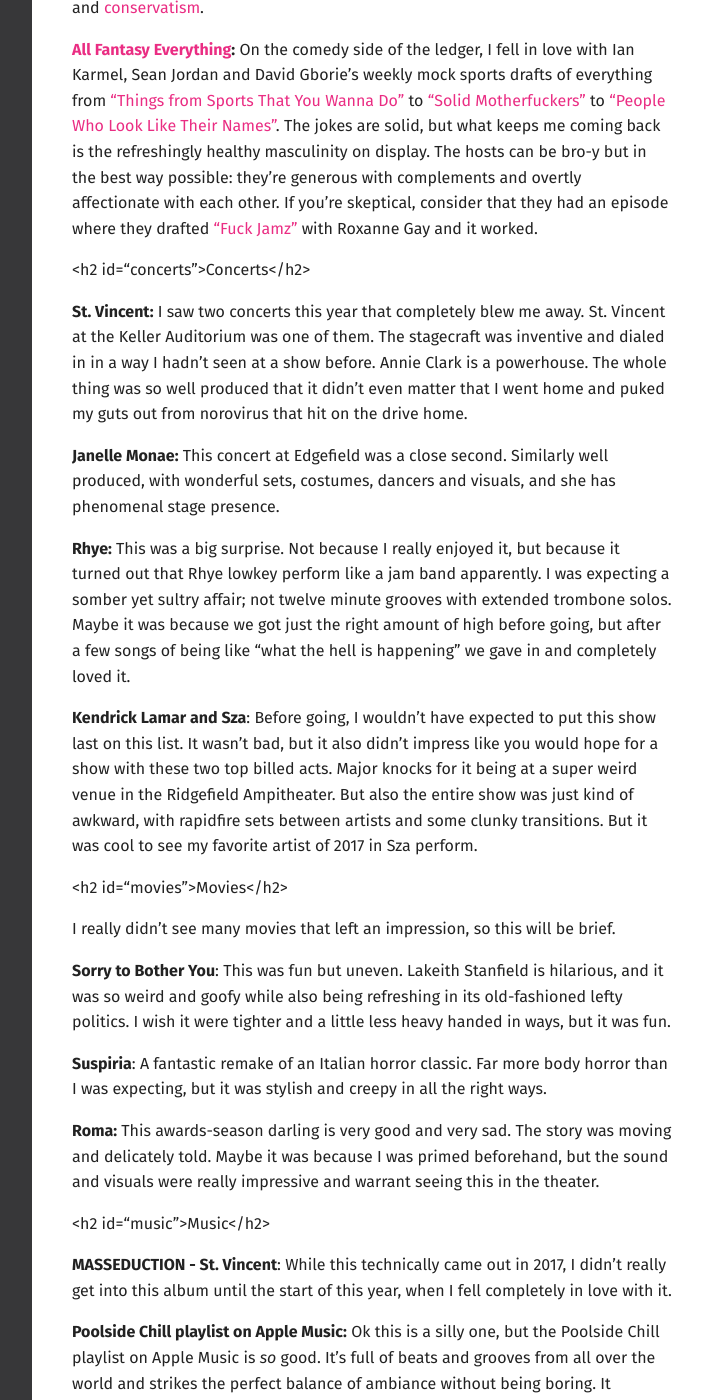
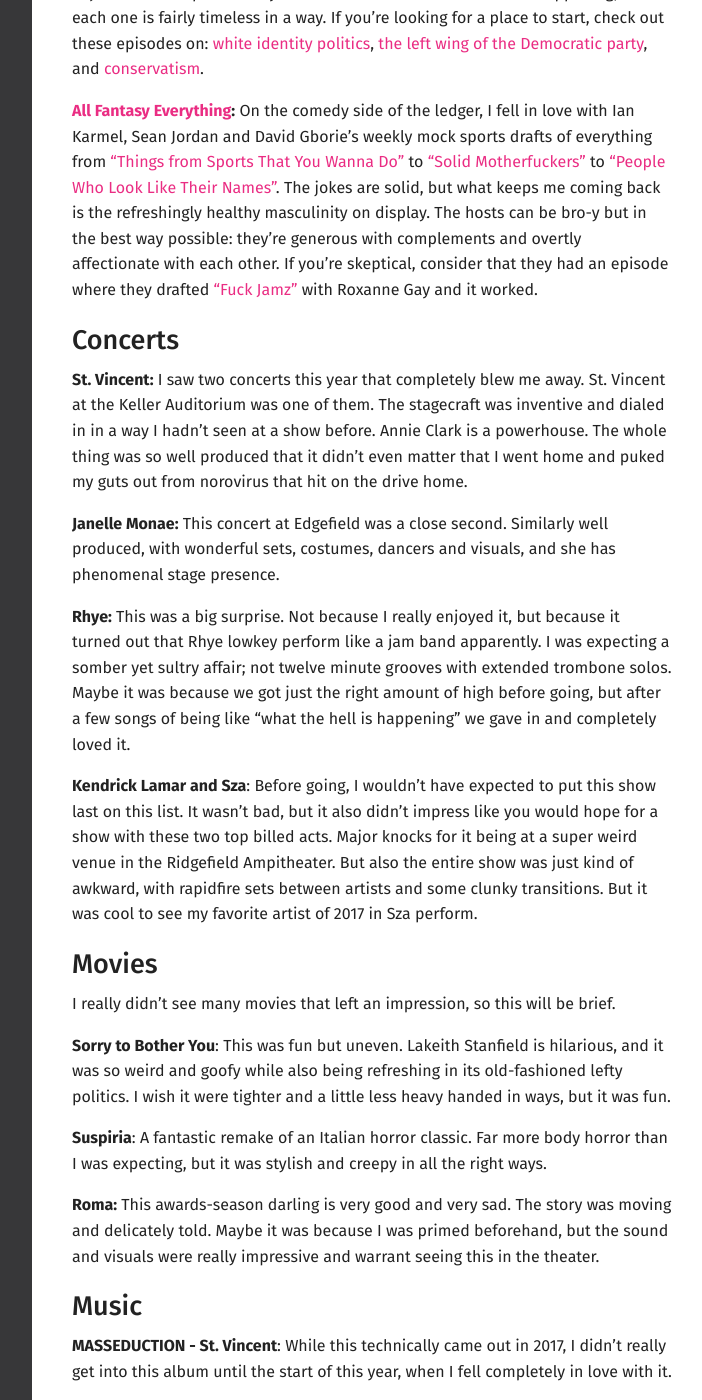
Before and after one commit to noahmanger/noahmanger.github.io, a Jekyll site: the page built from _posts/2018-12-29-best-of.md, in a window 1280 px wide and 1400 px high, scrolled down 2269 px. Shown: the whole window, without its empty margins (188-890 px from the left). Built offline with Jekyll 4.4.1, drawn with Linux system fonts in a browser that asks for light colours; some of the changed text lies outside the part shown.

Commit message:
Fix headings

```diff
--- a/_posts/2018-12-29-best-of.md
+++ b/_posts/2018-12-29-best-of.md
@@ -10,14 +10,14 @@
 <!--more-->
 
 Jump to:
-- [Television](#tv)
+- [Television](#television)
 - [Games](#games)
 - [Podcasts](#podcasts)
 - [Concerts](#concerts)
 - [Movies](#movies)
 - [Music](#music)
 
-<h2 id=“tv”>Television</h2>
+## Television
 
 I really didn’t watch a whole lot of TV this year. It wasn’t a conscious decision; I just found myself with less and less time that I cared to spend consciously watching something new. But these series were worth my time.
 
@@ -31,14 +31,14 @@
 
 **Wild Wild Country:** If you love screaming at your TV, watch this documentary series. I had heard about the Rajneeshees ever since moving to Oregon, but I had no idea the sheer scale of their operation and how outright bananas this whole story was.
 
-<h2 id=“games”>Games</h2>
+## Games
 **Donut County:** The game I couldn’t stop recommending to people this year was *Donut County*, an independent game for iOS (and other platforms). You play a hole in the ground—or rather, a raccoon who pilots a hole in the ground—and the goal is to suck up an adorable facsimile of LA. The gameplay is fun, it takes a few hours to play through and it’s not hard at all, but the real appeal of the game is the writing and story. Not only is it the funniest game I’ve ever played by a country mile, but the story is emotionally rich and mature in a way I haven’t seen in a game. I know a game where the main arc is you coming to terms with being a selfish asshole who destroyed a community sounds weird, but trust me, go play this.
 
 **Hollow Knight**: Another indie game I fell in love with. The visual style is somewhere between Miyazaki and *The Nightmare Before Christmas*. It’s completely unforgiving and gives you zero clue as to what to do or how to traverse the world, leaving it all up to you to figure out, which makes it all the more rewarding when you uncover some new piece of gameplay.
 
 **TowerFall Ascension**: This is an older game, but I got to rediscover it this year when it launched on Switch and I got to introduce more people to it. This is hands-down the best multi-player party game I’ve ever played. The mechanics are easy enough to get right when you first pick it up, but complex enough that you can always improve. This is a key ingredient to a good party game for me: the ability to be fun whether you’re playing it for the first time or the hundredth. The other key ingredient is quick rounds, so that even if you die you only sit out for a few seconds before you’re back in.
 
-<h2 id=“podcasts”>Podcasts</h2>
+## Podcasts
 
 Another year and another year spent with [*My Brother My Brother and Me*](https://www.maximumfun.org/shows/my-brother-my-brother-and-me) as my staple. Other than that and a few others, I added two more to my weekly carry:
 
@@ -46,7 +46,7 @@
 
 **[All Fantasy Everything](https://headgum.com/all-fantasy-everything):**  On the comedy side of the ledger, I fell in love with Ian Karmel, Sean Jordan and David Gborie’s weekly mock sports drafts of everything from [“Things from Sports That You Wanna Do”](https://headgum.com/all-fantasy-everything/104-things-from-sports-that-you-wanna-do-with-cy-amundson-david-gborie-and-sean-jordan) to [“Solid Motherfuckers”](https://headgum.com/all-fantasy-everything/97-solid-motherfuckers-with-shane-torres-sean-jordan-and-david-gborie) to [“People Who Look Like Their Names”](https://headgum.com/all-fantasy-everything/91-people-who-look-like-their-names-with-zach-harper-sean-oconnor-and-sean-jordan). The jokes are solid, but what keeps me coming back is the refreshingly healthy masculinity on display. The hosts can be bro-y but in the best way possible: they’re generous with complements and overtly affectionate with each other. If you’re skeptical, consider that they had an episode where they drafted [“Fuck Jamz”](https://headgum.com/all-fantasy-everything/88-fuckjamz-with-roxane-gay-david-gborie-and-sean-jordan) with Roxanne Gay and it worked.
 
-<h2 id=“concerts”>Concerts</h2>
+## Concerts
 
 **St. Vincent:** I saw two concerts this year that completely blew me away. St. Vincent at the Keller Auditorium was one of them. The stagecraft was inventive and dialed in in a way I hadn’t seen at a show before. Annie Clark is a powerhouse. The whole thing was so well produced that it didn’t even matter that I went home and puked my guts out from norovirus that hit on the drive home.
 
@@ -56,7 +56,7 @@
 
 **Kendrick Lamar and Sza**: Before going, I wouldn’t have expected to put this show last on this list. It wasn’t bad, but it also didn’t impress like you would hope for a show with these two top billed acts. Major knocks for it being at a super weird venue in the Ridgefield Ampitheater. But also the entire show was just kind of awkward, with rapidfire sets between artists and some clunky transitions. But it was cool to see my favorite artist of 2017 in Sza perform.
 
-<h2 id=“movies”>Movies</h2>
+## Movies
 
 I really didn’t see many movies that left an impression, so this will be brief.
 
@@ -66,7 +66,7 @@
 
 **Roma:** This awards-season darling is very good and very sad. The story was moving and delicately told. Maybe it was because I was primed beforehand, but the sound and visuals were really impressive and warrant seeing this in the theater.
 
-<h2 id=“music”>Music</h2>
+## Music
 
 **MASSEDUCTION - St. Vincent**: While this technically came out in 2017, I didn’t really get into this album until the start of this year, when I fell completely in love with it.
 
```
